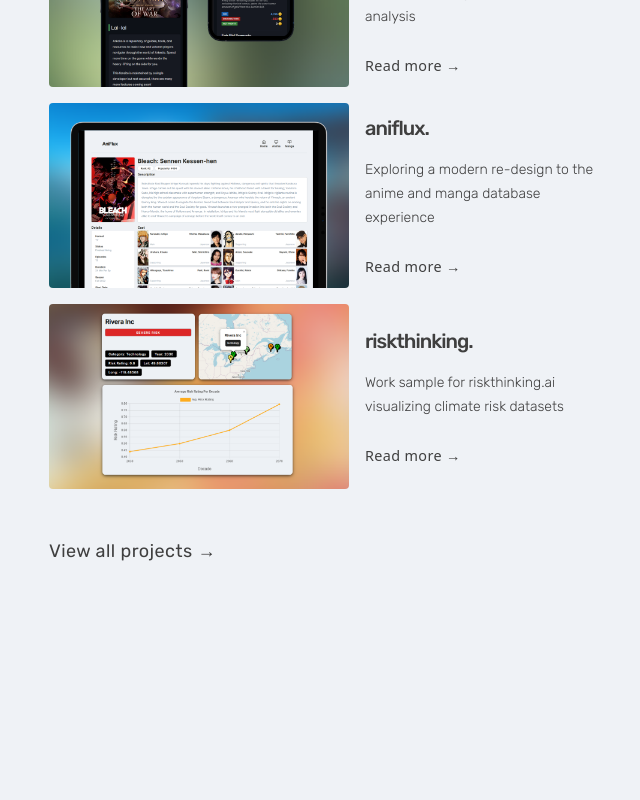
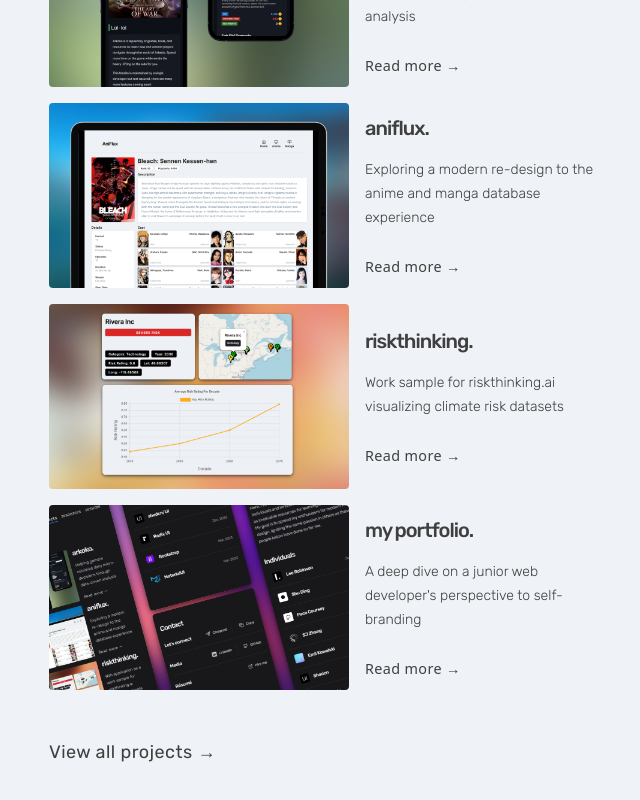
Before and after one commit to Yezo/portfolio-v2, a Next.js app: page / in a window 1280 px wide. Shown: the part 556-1356 px from the top of the page, without its empty margins (293-933 px from the left). Before the commit the page ends 1285 px from the top, so only its background shows below. Built offline with nearby package versions, Linux system fonts and the light colour scheme; a web font is replaced by a local one.

Commit message:
add portfolio project to main page

```diff
--- a/src/app/page.tsx
+++ b/src/app/page.tsx
@@ -1,6 +1,7 @@
 import arkoko from "../../public/arkoko.png"
 import aniflux from "../../public/aniflux.png"
 import riskthinking from "../../public/riskthinking.png"
+import kv from "../../public/kv.png"
 
 import dynamic from "next/dynamic"
 import Link from "next/link"
@@ -57,6 +58,13 @@
           description="Work sample for riskthinking.ai visualizing climate risk datasets"
           caseLink="/projects/riskthinking"
         />
+        <ProjectBox
+          imageURL={kv}
+          imageALT="Picture of Kevin Vo's brand logo"
+          title="my portfolio."
+          description="A deep dive on a junior web developer's perspective to self-branding"
+          caseLink="/projects/portfolio"
+        />
 
         <div className="pt-8 font-rubik text-lg tracking-wide dark:text-white">
           <Link href="/projects">{"View all projects → "}</Link>
```
